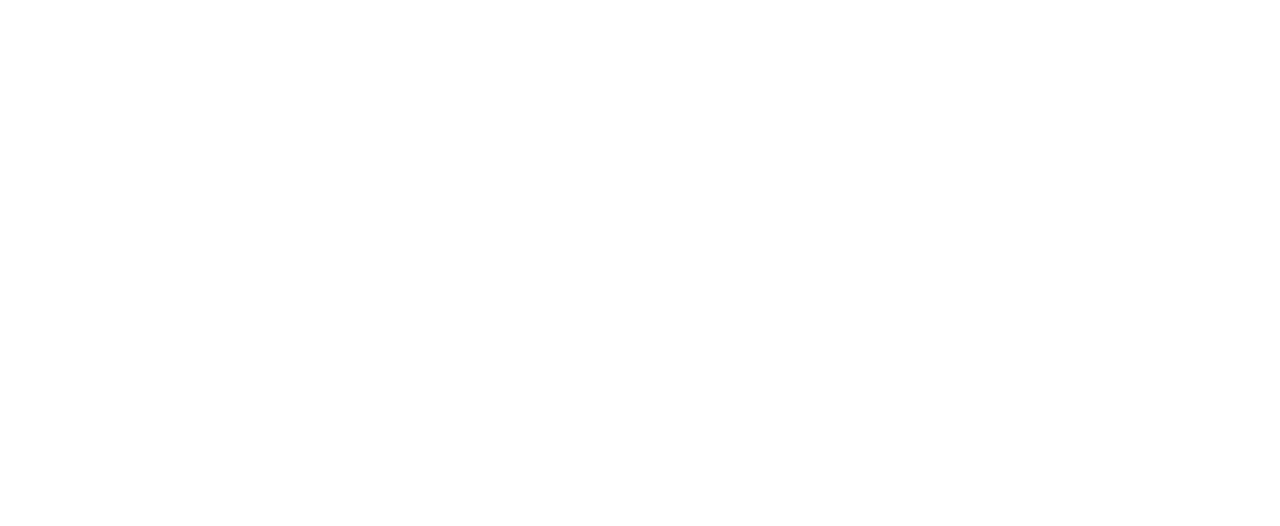
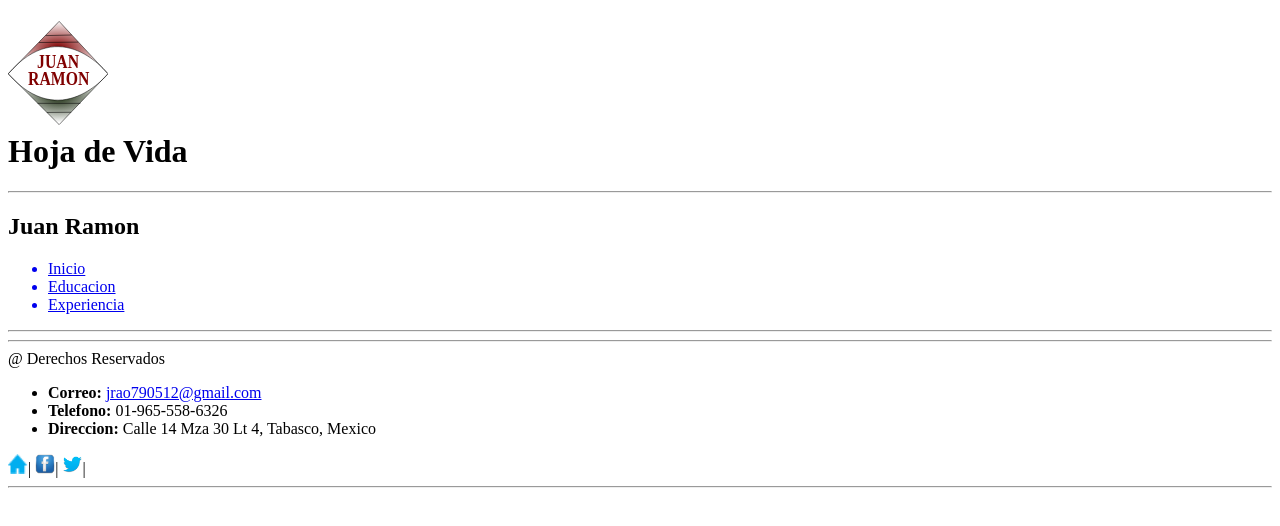
Before and after one commit to juanovando/PROYECTO-DE-FUNDAMENTOS-DE-HTML, a plain HTML site: page experiencia.html in a window 1280 px wide. Drawn offline with Linux system fonts and the light colour scheme.

Commit message:
terminando index y experiencia html

```diff
--- a/experiencia.html
+++ b/experiencia.html
@@ -0,0 +1,37 @@
+<!DOCTYPE html>
+<html>
+  <head>
+        <meta charset="utf-8">
+        <meta name="viewport" content="width=device-width, user-scalable=no">
+        <title>EXPERIENCIA</title>
+  </head>
+
+  <body>
+        <header id="encabezado">
+                <h1> <img src="images/logo.svg" title="logo" width="100px"><br>Hoja de Vida</h1>
+        </header>
+        <hr>
+        <section id="enlaces">
+                <h1>Juan Ramon</h1>
+                <ul>
+                    <a href="index.html" target="_self"><li>Inicio</li></a>
+                    <a href="educacion.html" target="_self"><li>Educacion</li></a>
+                    <a href="experiencia.html" target="_self"><li>Experiencia</li></a>
+                </ul>
+        </section>
+        <hr>
+        <hr>
+        <footer>
+                @ Derechos Reservados
+                <ul>
+                    <li><strong>Correo:</strong> <a href="mailto:jrao790512@gmail.com?subject=Hola">jrao790512@gmail.com</a> </li>
+                    <li> <strong>Telefono:</strong> 01-965-558-6326</li>
+                    <li> <strong>Direccion:</strong> Calle 14 Mza 30 Lt 4, Tabasco, Mexico</li>
+                </ul>
+                <a href="#encabezado"> <img src="images/home.png " title="ir al Inicio" width="20px" height="20px"></a>|
+                <a href="https://www.facebook.com/" target="_blank"> <img src="images/facebook.png " title="Facebook" width="20px" height="20px" ></a>|
+                <a href="https://twitter.com/" target="_blank"> <img src="images/twitter.png " title="Twitter" width="20px" height="20px" ></a>|
+                <hr>
+        </footer>
+  </body>
+</html>
```
Also changed, not shown: index.html (+10 -7 lines), images/Twitter.png (added), images/facebook.png (added).
